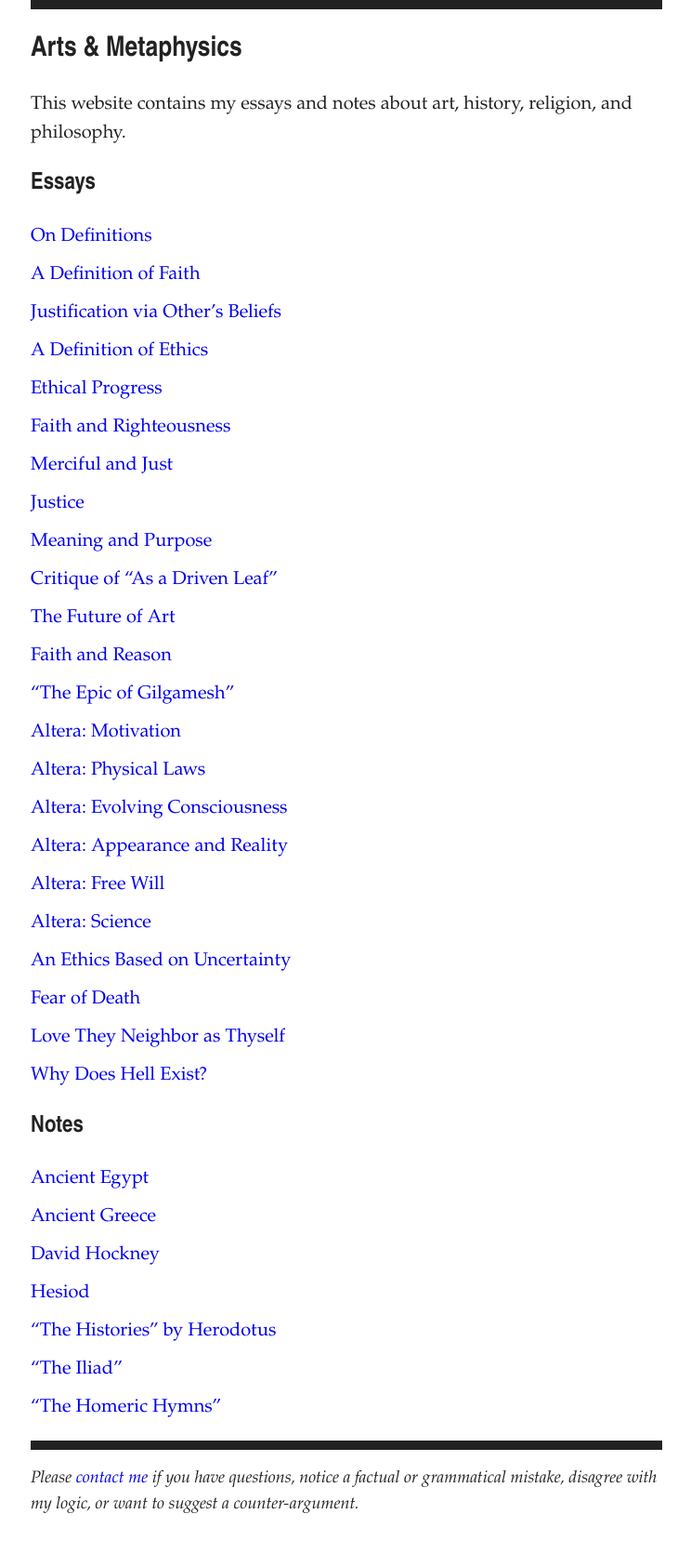
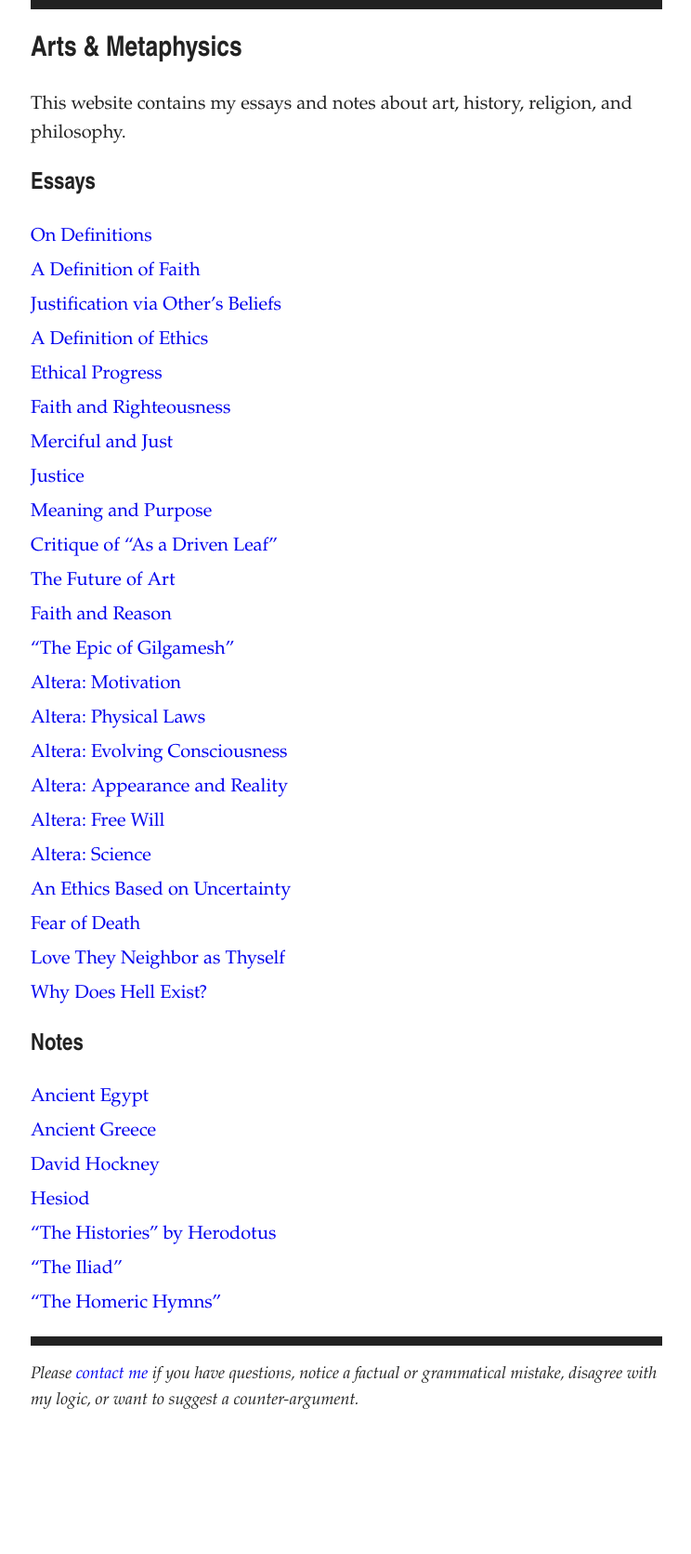
Before and after one commit to artsandmetaphysics/goodlifeodyssey, a Jekyll site: the page built from index.md, in a window 1280 px wide. Shown: the whole page at 93% size, without its empty margins (267-1011 px from the left). Built offline with Jekyll 4.4.1, drawn with Linux system fonts in a browser that asks for light colours; after the commit the page ends 1559 px from its top, so only the background shows below that.

Commit message:
Condense list spacing

```diff
--- a/_includes/stylesheet.css
+++ b/_includes/stylesheet.css
@@ -199,7 +199,7 @@ ul, ol {
 }
 
 .index > li:not(:first-child) {
-  margin-top: 0.5rem;
+  margin-top: 0.3rem;
 }
 
 @media print {
```
Also changed, not shown: _includes/stylesheet.min.css.
